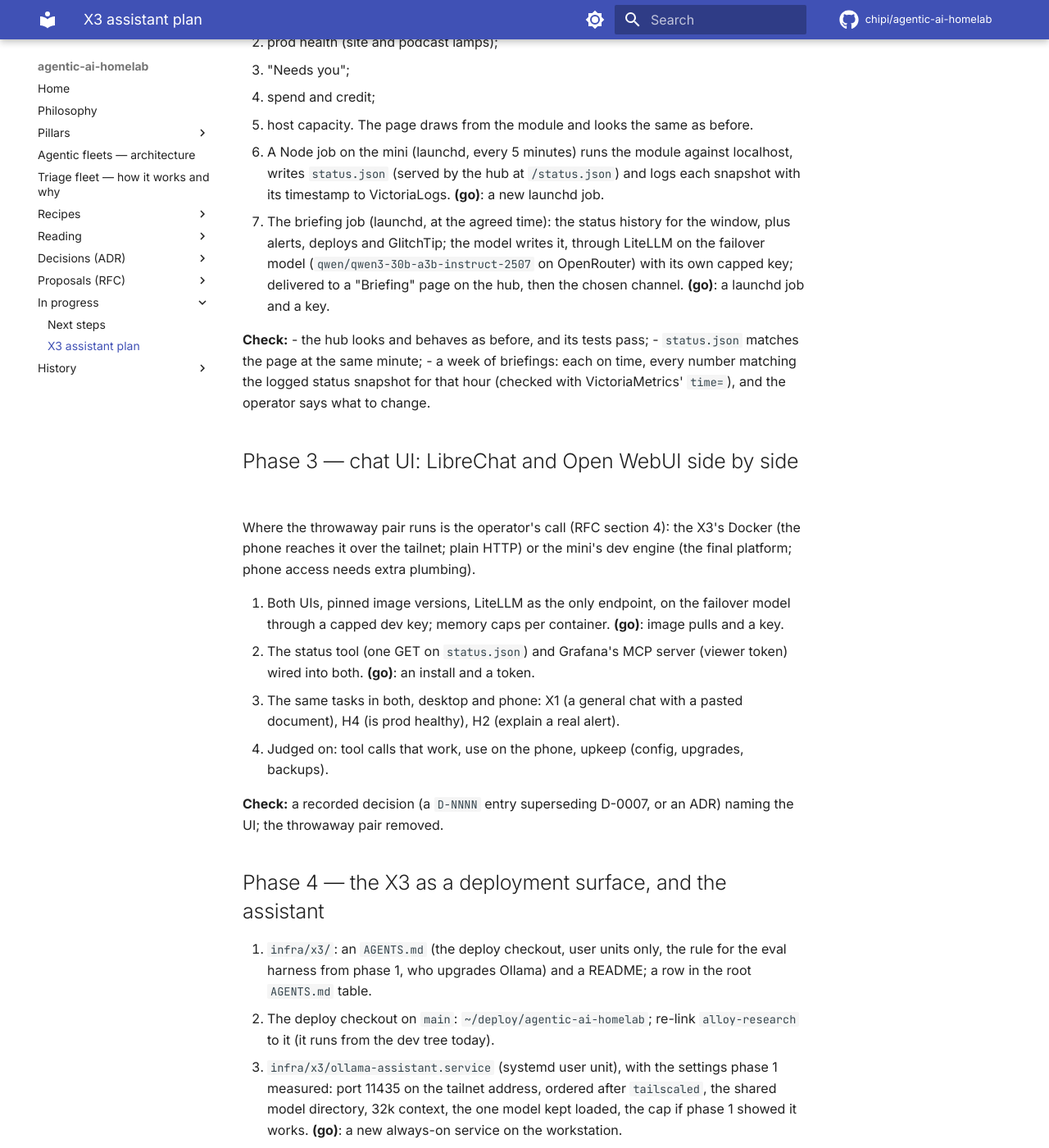
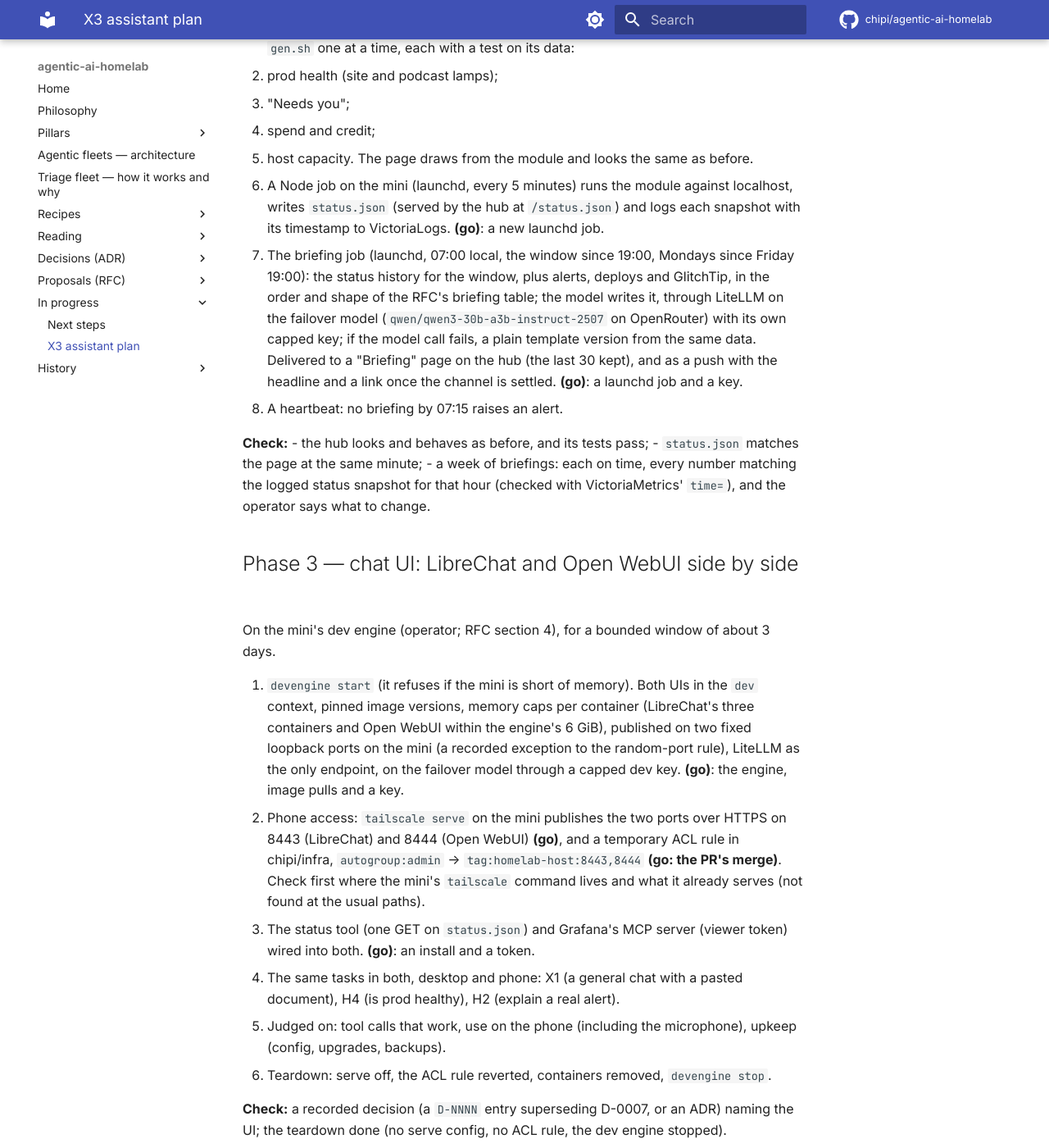
Before and after one commit to chipi/agentic-ai-homelab, an MkDocs documentation site: the page built from docs/wip/x3-assistant-v1-plan.md, in a window 1280 px wide and 1400 px high, scrolled down 1619 px. Shown: the whole window at 82% size. Built offline with MkDocs 1.6.1 and Material for MkDocs 9.7.7, drawn with Linux system fonts in a browser that asks for light colours; comment, search, counter and statistics services are not loaded; some of the changed text lies outside the part shown.

Commit message:
docs: RFC-0008: UI comparison on the mini's dev engine with phone access; briefing v1 defined
The operator chose the mini's dev engine for the LibreChat / Open WebUI comparison. Phone access:
the dev engine's ports are forwarded only to the mini's 127.0.0.1 and the tailnet policy lets the
operator's devices reach the mini only on listed ports, so for the evaluation: two fixed loopback
ports, tailscale serve on 8443/8444 (HTTPS, so microphone and home-screen install work), a
temporary ACL rule autogroup:admin -> tag:homelab-host:8443,8444, a ~3-day window, then teardown.

The briefing's first version (accepted as a start): 07:00 local for the 12 hours since 19:00
(Mondays since Friday), needs-you first, then overnight, numbers, capacity warnings, all-green;
hub page plus a phone push (Home Assistant companion app if present); a template fallback when the
model call fails; a heartbeat alert at 07:15. Strict docs build: make docs-build exit 0.

Co-Authored-By: Claude Opus 5.5 <noreply@anthropic.com>
Claude-Session: https://claude.ai/code/session_01DJqN6uERmW8gsoZAtCcsfS

```diff
--- a/docs/wip/x3-assistant-v1-plan.md
+++ b/docs/wip/x3-assistant-v1-plan.md
@@ -18,7 +18,7 @@ comes up. A go for one step does not cover the next.
 |---|---|---|
 | 0.1 | Retire the leftover LibreChat on the DGX: stop its containers, keep its data dir until confirmed unneeded, remove its row from the hub (`gen.sh`, the `Apps` list). **(go)**: a DGX change | `docker ps` on the DGX shows no `librechat-*`; the hub's DGX lamps stay green |
 | 0.2 | Check whether the OpenAI / Anthropic / Google keys named in its `.env` are live; rotate the live ones. **(go)** | each key listed as live or dead; live ones rotated |
-| 0.3 | The briefing's goal, time, delivery and shape (RFC table), with the operator | written into the RFC |
+| 0.3 | The briefing's push channel: check whether Home Assistant's companion app is on the phone (the operator); otherwise the hub page alone until a channel is chosen | the RFC's briefing table says which |
 | 0.4 | Off the critical path: the X3's GPU memory to 128 GB (the operator, with a restart): both the GTT size and `ttm.pages_limit` | `mem_info_gtt_total`, `/sys/module/ttm/parameters/pages_limit` and Ollama's `library=ROCm total=` all show the new size |
 
 ## Phase 1 — feasibility test on the X3 (about an hour) **(go)**
@@ -50,10 +50,14 @@ No dependency on the X3, the UI or MCP, so the briefing works in week 1.
 2. A Node job on the mini (launchd, every 5 minutes) runs the module against localhost, writes
    `status.json` (served by the hub at `/status.json`) and logs each snapshot with its timestamp to
    VictoriaLogs. **(go)**: a new launchd job.
-3. The briefing job (launchd, at the agreed time): the status history for the window, plus alerts,
-   deploys and GlitchTip; the model writes it, through LiteLLM on the failover model
-   (`qwen/qwen3-30b-a3b-instruct-2507` on OpenRouter) with its own capped key; delivered to a
-   "Briefing" page on the hub, then the chosen channel. **(go)**: a launchd job and a key.
+3. The briefing job (launchd, 07:00 local, the window since 19:00, Mondays since Friday 19:00):
+   the status history for the window, plus alerts, deploys and GlitchTip, in the order and shape of
+   the RFC's briefing table; the model writes it, through LiteLLM on the failover model
+   (`qwen/qwen3-30b-a3b-instruct-2507` on OpenRouter) with its own capped key; if the model call
+   fails, a plain template version from the same data. Delivered to a "Briefing" page on the hub
+   (the last 30 kept), and as a push with the headline and a link once the channel is settled.
+   **(go)**: a launchd job and a key.
+4. A heartbeat: no briefing by 07:15 raises an alert.
 
 **Check:**
 - the hub looks and behaves as before, and its tests pass;
@@ -63,20 +67,27 @@ No dependency on the X3, the UI or MCP, so the briefing works in week 1.
 
 ## Phase 3 — chat UI: LibreChat and Open WebUI side by side
 
-Where the throwaway pair runs is the operator's call (RFC section 4): the X3's Docker (the phone
-reaches it over the tailnet; plain HTTP) or the mini's dev engine (the final platform; phone access
-needs extra plumbing).
+On the mini's dev engine (operator; RFC section 4), for a bounded window of about 3 days.
 
-1. Both UIs, pinned image versions, LiteLLM as the only endpoint, on the failover model through a
-   capped dev key; memory caps per container. **(go)**: image pulls and a key.
-2. The status tool (one GET on `status.json`) and Grafana's MCP server (viewer token) wired into
+1. `devengine start` (it refuses if the mini is short of memory). Both UIs in the `dev` context,
+   pinned image versions, memory caps per container (LibreChat's three containers and Open WebUI
+   within the engine's 6 GiB), published on two fixed loopback ports on the mini (a recorded
+   exception to the random-port rule), LiteLLM as the only endpoint, on the failover model through
+   a capped dev key. **(go)**: the engine, image pulls and a key.
+2. Phone access: `tailscale serve` on the mini publishes the two ports over HTTPS on 8443
+   (LibreChat) and 8444 (Open WebUI) **(go)**, and a temporary ACL rule in chipi/infra,
+   `autogroup:admin` → `tag:homelab-host:8443,8444` **(go: the PR's merge)**. Check first where the
+   mini's `tailscale` command lives and what it already serves (not found at the usual paths).
+3. The status tool (one GET on `status.json`) and Grafana's MCP server (viewer token) wired into
    both. **(go)**: an install and a token.
-3. The same tasks in both, desktop and phone: X1 (a general chat with a pasted document), H4 (is
+4. The same tasks in both, desktop and phone: X1 (a general chat with a pasted document), H4 (is
    prod healthy), H2 (explain a real alert).
-4. Judged on: tool calls that work, use on the phone, upkeep (config, upgrades, backups).
+5. Judged on: tool calls that work, use on the phone (including the microphone), upkeep (config,
+   upgrades, backups).
+6. Teardown: serve off, the ACL rule reverted, containers removed, `devengine stop`.
 
 **Check:** a recorded decision (a `D-NNNN` entry superseding D-0007, or an ADR) naming the UI; the
-throwaway pair removed.
+teardown done (no serve config, no ACL rule, the dev engine stopped).
 
 ## Phase 4 — the X3 as a deployment surface, and the assistant
 
```
Also changed, not shown: docs/rfc/RFC-0008-x3-local-assistant.md (+26 -15 lines).
